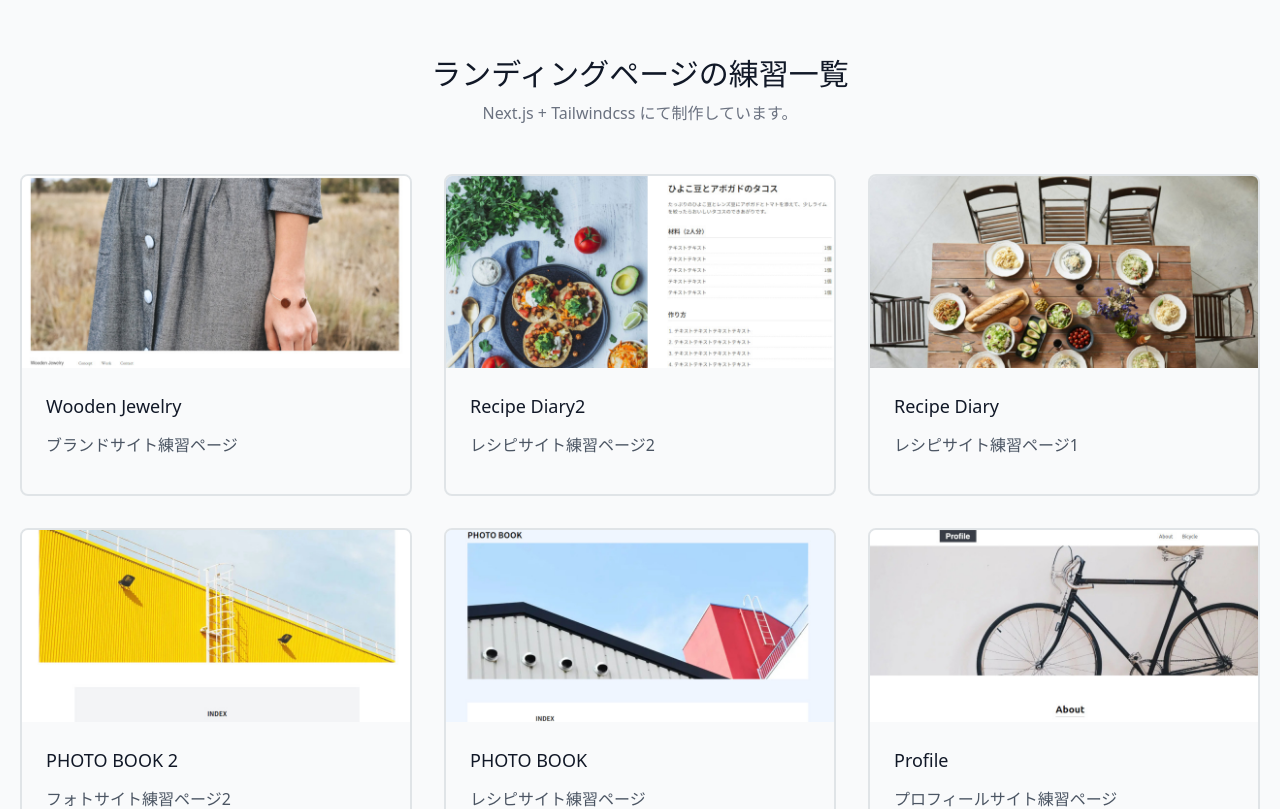
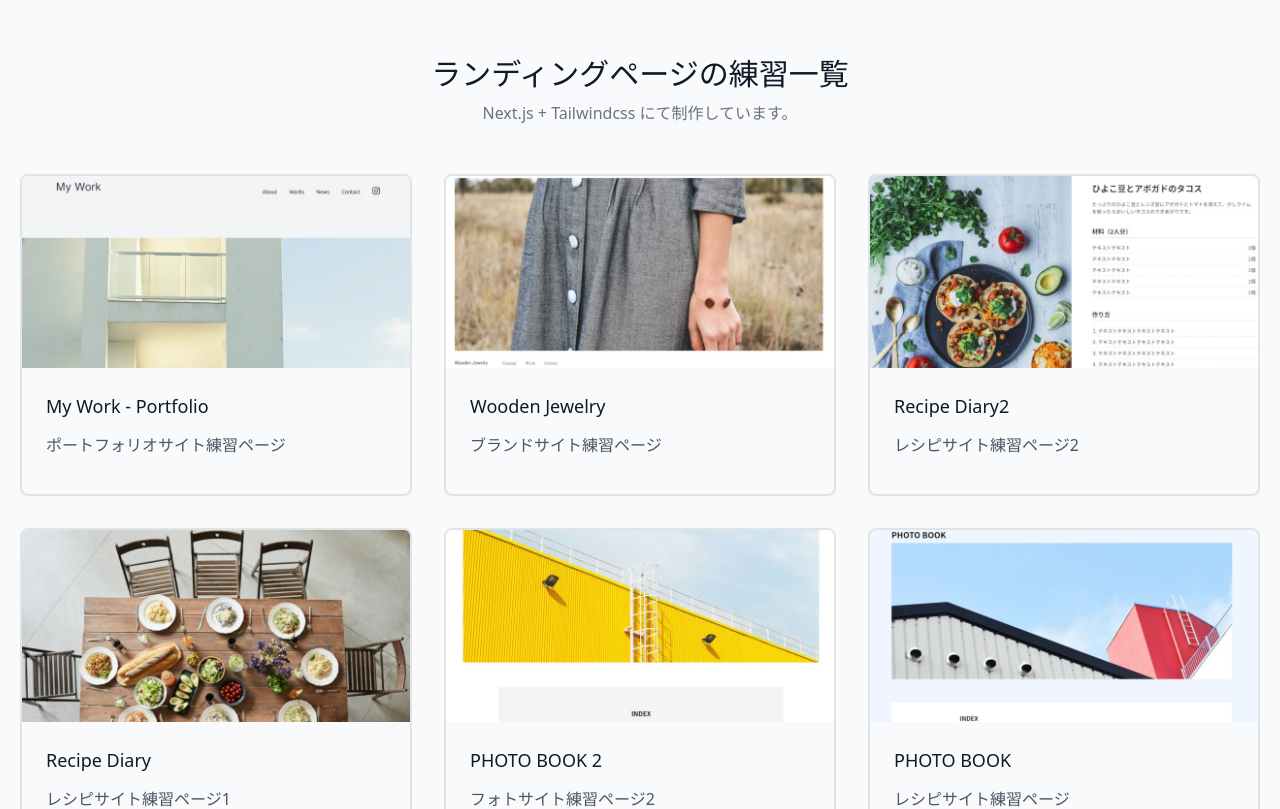
Before and after one commit to harutaka/tailwind_lp_collection, a Next.js app: page / in a window 1280 px wide. Shown: the top 809 px of the page. Built offline with nearby package versions, Linux system fonts and the light colour scheme.

Commit message:
トップページ更新

```diff
--- a/sample.js
+++ /dev/null
@@ -1,5 +0,0 @@
-console.log("aaa")
-
-const arr = [...Array(3)]
-const hoge = arr.map((_, i) => i)
-console.log(hoge)
--- a/src/pages/index.tsx
+++ b/src/pages/index.tsx
@@ -53,6 +53,13 @@ const Home: NextPage = () => {
         <div className="container py-12 px-5 mx-auto">
           <div className="flex flex-wrap -m-4">
             {/* 各LPカードここから */}
+            <LpCard
+              href="/t07/"
+              imgSrc="/img/t07/summary.jpg"
+              title="My Work - Portfolio"
+              description="ポートフォリオサイト練習ページ"
+            />
+
             <LpCard
               href="/t06/"
               imgSrc="/img/t06/summary.jpg"
```
Also changed, not shown: 1 other file (tests, documents, lock files or other folders).
